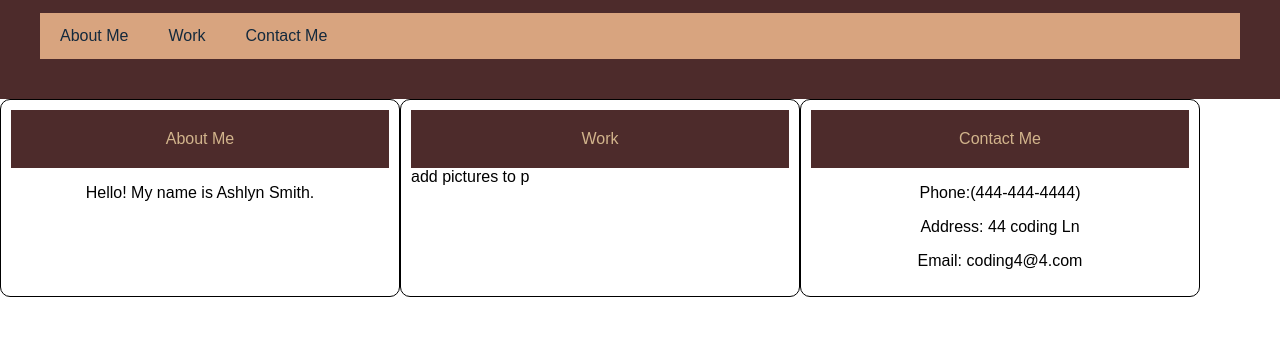
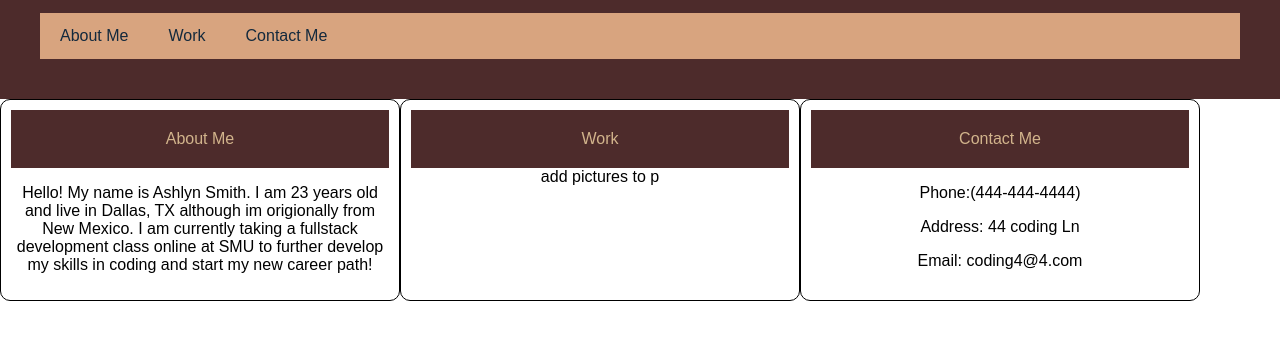
Before and after one commit to ashlynsmith/Portfolio1, a plain HTML site: page index.html in a window 1280 px wide. Shown: the part 141-480 px from the top of the page. Drawn offline with Linux system fonts and the light colour scheme.

Commit message:
changes to read me and html

```diff
--- a/index.html
+++ b/index.html
@@ -23,7 +23,8 @@
     <main>
        <section class="card">
         <header>About Me</header>
-        <p>Hello! My name is Ashlyn Smith.</p>
+        <p>Hello! My name is Ashlyn Smith. I am 23 years old and live in Dallas, TX although im origionally from New Mexico. I am currently taking a fullstack development class online at SMU to further develop my skills in coding and start my new career path!</p>
+
        </section>
        <section class="card">
         <header>Work</header>
--- a/style.css
+++ b/style.css
@@ -14,10 +14,7 @@
     color: tan;
   }
 
-  /*
-  What happens when we set the display property to flex?
-  TODO: Write your answer here
-  */
+
   nav {
     display: flex;
     background-color: #d8a47f;
@@ -30,10 +27,7 @@
     text-align: center;
   }
 
-  /*
-  What is the flex-wrap property?
-  TODO: Write your answer here
-  */
+
   main {
     display: flex;
     flex-wrap: wrap;
@@ -54,10 +48,7 @@
     color: tan;
   }
 
-  /*
-  What does the justify-content property do?
-  TODO: Write your answer here
-  */
+
   .products {
     flex: 4;
     background-color: tan;
@@ -67,17 +58,14 @@
     justify-content: center;
   }
 
-  /*
-  What is the flex property a shorthand property for?
-  What is it doing here?
-  TODO: Write your answer here
-  */
+
   .card {
     border-style: solid;
     border-width: 1px;
     border-radius: 10px;
     padding: 10px;
     flex: 0 0 400px;
+    text-align: center;
 
   }
 
@@ -88,18 +76,14 @@
   }
 
   .card p {
-    text-align: center;
+    text-align:center
   }
 
   .card img {
     width: 100%;
   }
 
-  /*
-  What does the flex-direction property define?
-  What is it doing here?
-  TODO: Write your answer here
-  */
+
   @media screen and (max-width: 768px) {
     main,
     nav {
```
Also changed, not shown: 1 other file.
